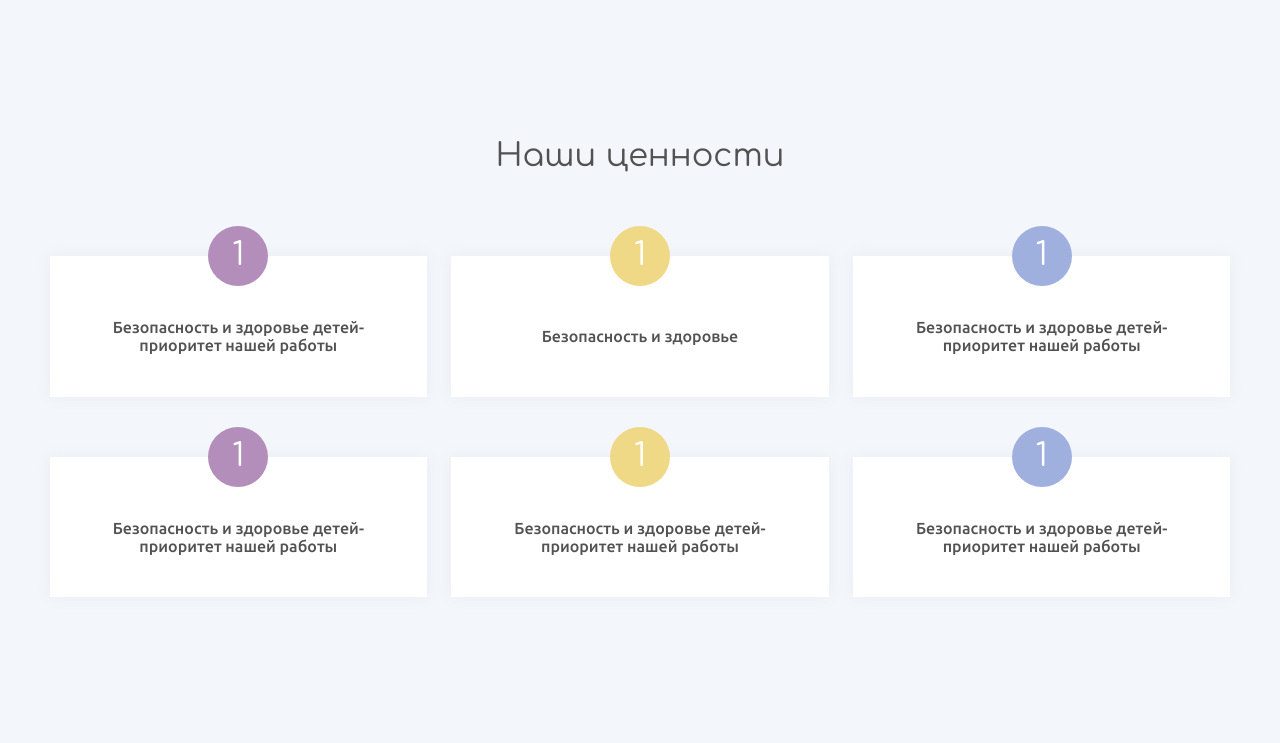
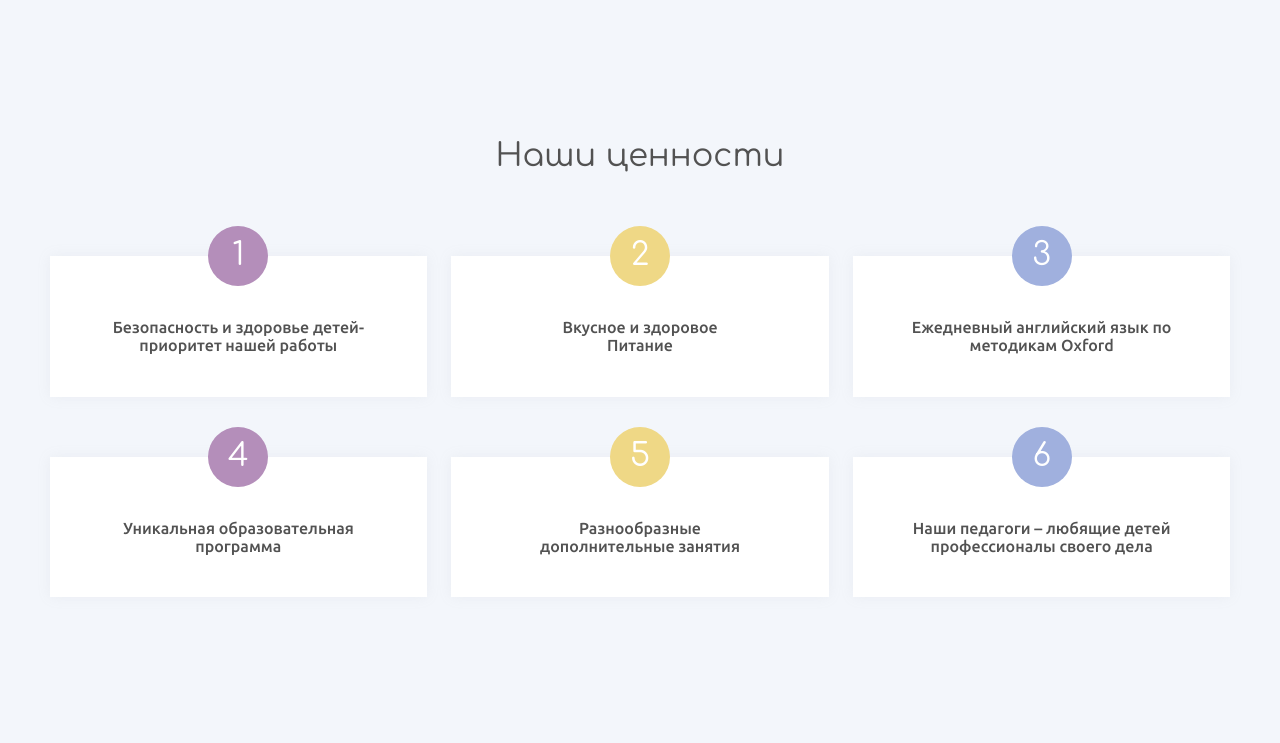
Before and after one commit to acr0matic/happy-children, a PHP site: page / in a window 1280 px wide. Shown: the part 1594-2337 px from the top of the page. Run offline with PHP 8.4, Linux system fonts and the light colour scheme; style sheets or scripts are compiled from the project's sources.

Commit message:
feat: доработка "наши ценности"

```diff
--- a/src/index.html
+++ b/src/index.html
@@ -206,7 +206,19 @@
         <div class="advantages">
           <div class="row">
             <div class="col-4">
-              <div class="advantages__item">
+              <div class="advantages__item" data-tippy-content="
+              - Маленькие группы (до 12 человек)
+              <br>
+              - Противопожарная и охранная системы
+              <br>
+              - Под видеонаблюдением находятся все помещения детского сада
+              <br>
+              - Ежедневные прогулки на свежем воздухе
+              <br>
+              - Современная система приточно-вытяжной вентиляции
+              <br>
+              - Просторные игровые и много дневного света">
+
                 <div class="advantages__number">1</div>
 
                 <h3 class="advantages__title">
@@ -218,11 +230,15 @@
             <!-- /.col-4 -->
 
             <div class="col-4">
-              <div class="advantages__item">
-                <div class="advantages__number">1</div>
+              <div class="advantages__item" data-tippy-content="
+                Готовим из продуктов ВкусВилл.
+                <br> <br>
+                Пятиразовое сбалансированное и вкусное питание. Мы разрабатываем индивидуальное меню для деток с пищевой аллергией.">
+
+                <div class="advantages__number">2</div>
 
                 <h3 class="advantages__title">
-                  Безопасность и здоровье
+                  Вкусное и здоровое <br> Питание
                 </h3>
               </div>
               <!-- /.advantages__item -->
@@ -230,11 +246,13 @@
             <!-- /.col-4 -->
 
             <div class="col-4">
-              <div class="advantages__item">
-                <div class="advantages__number">1</div>
+              <div class="advantages__item" data-tippy-content="
+                На наших занятиях дети играют, поют, рисуют, танцуют и создают проекты на английском языке.">
+
+                <div class="advantages__number">3</div>
 
                 <h3 class="advantages__title">
-                  Безопасность и здоровье детей- приоритет нашей работы
+                  Ежедневный английский язык по методикам Oxford
                 </h3>
               </div>
               <!-- /.advantages__item -->
@@ -242,11 +260,12 @@
             <!-- /.col-4 -->
 
             <div class="col-4">
-              <div class="advantages__item">
-                <div class="advantages__number">1</div>
+              <div class="advantages__item" data-tippy-content="
+              С помощью синтеза государственного образовательного стандарта дошкольного образования «Школа-2100» и методик развития эмоционального интеллекта мы формируем в наших детях уверенность в себе, способность думать и планировать, умение распознавать, понимать свои эмоции и управлять ими.">
+                <div class="advantages__number">4</div>
 
                 <h3 class="advantages__title">
-                  Безопасность и здоровье детей- приоритет нашей работы
+                  Уникальная образовательная программа
                 </h3>
               </div>
               <!-- /.advantages__item -->
@@ -254,11 +273,14 @@
             <!-- /.col-4 -->
 
             <div class="col-4">
-              <div class="advantages__item">
-                <div class="advantages__number">1</div>
+              <div class="advantages__item" data-tippy-content="
+              Балет, футбол, детский фитнес, танцы, музыкальные занятия, игры по Бахотскому, кулинарные мастер-классы, художественные мастерские, Лего-конструирование, подготовка к школе и многое-многое другое.
+              <br> <br>
+              Многообразие занятий освобождает родителей от необходимости дополнительно возить детей на занятия.">
+                <div class="advantages__number">5</div>
 
                 <h3 class="advantages__title">
-                  Безопасность и здоровье детей- приоритет нашей работы
+                  Разнообразные <br> дополнительные занятия
                 </h3>
               </div>
               <!-- /.advantages__item -->
@@ -266,11 +288,12 @@
             <!-- /.col-4 -->
 
             <div class="col-4">
-              <div class="advantages__item">
-                <div class="advantages__number">1</div>
+              <div class="advantages__item" data-tippy-content="
+              Большое внимание мы уделяем профессиональным и личным качествам педагогов. Наши специалисты обеспечат психологический комфорт и защищенность для каждого малыша.">
+                <div class="advantages__number">6</div>
 
                 <h3 class="advantages__title">
-                  Безопасность и здоровье детей- приоритет нашей работы
+                  Наши педагоги – любящие детей профессионалы своего дела
                 </h3>
               </div>
               <!-- /.advantages__item -->
--- a/src/scripts/script.js
+++ b/src/scripts/script.js
@@ -0,0 +1,9 @@
+/* global tippy */
+
+tippy('.advantages__item', {
+  placement: 'bottom',
+  allowHTML: true,
+  maxWidth: 380,
+  theme: 'children',
+  arrow: false,
+});
--- /dev/null
+++ b/src/scss/components/tooltip/_children.scss
@@ -0,0 +1,17 @@
+.tippy-box[data-theme~="children"] {
+  z-index: 5;
+  padding: 0;
+
+  background-color: $palette-blue;
+  color: $text-white;
+
+  box-shadow: $shadow;
+
+  .tippy-content {
+    padding: 12px 18px;
+  }
+
+  .tippy-arrow {
+    color: #ffffff;
+  }
+}
--- a/src/scss/components/tooltip/_main.scss
+++ b/src/scss/components/tooltip/_main.scss
@@ -4,3 +4,4 @@
 // -----------------------------------------------------------------------------
 
 @import 'tooltip';
+@import 'children';
--- a/src/scss/layout/pages/main/_advantages.scss
+++ b/src/scss/layout/pages/main/_advantages.scss
@@ -43,6 +43,8 @@
     padding: 62px 45px 42px 45px;
     background-color: $palette-white;
     box-shadow: $shadow;
+
+    cursor: help;
   }
 
   &__number {
```
